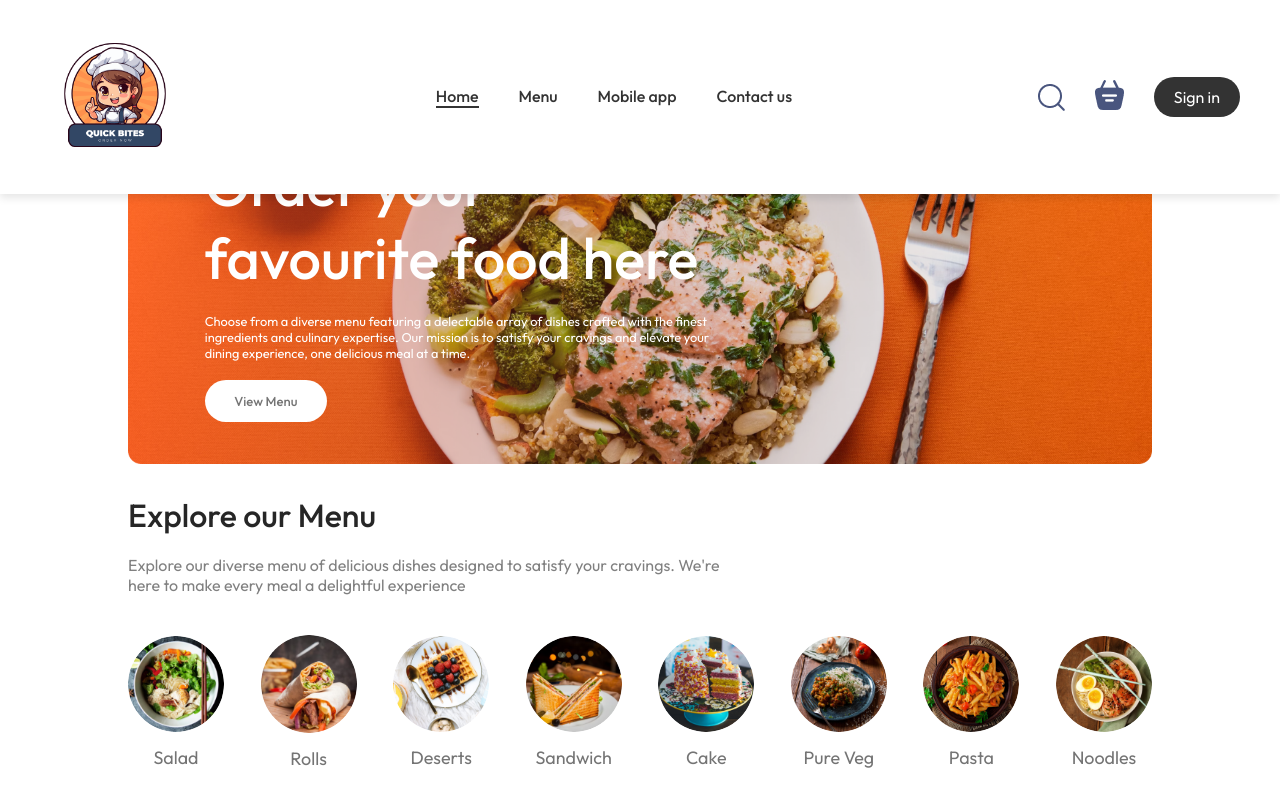
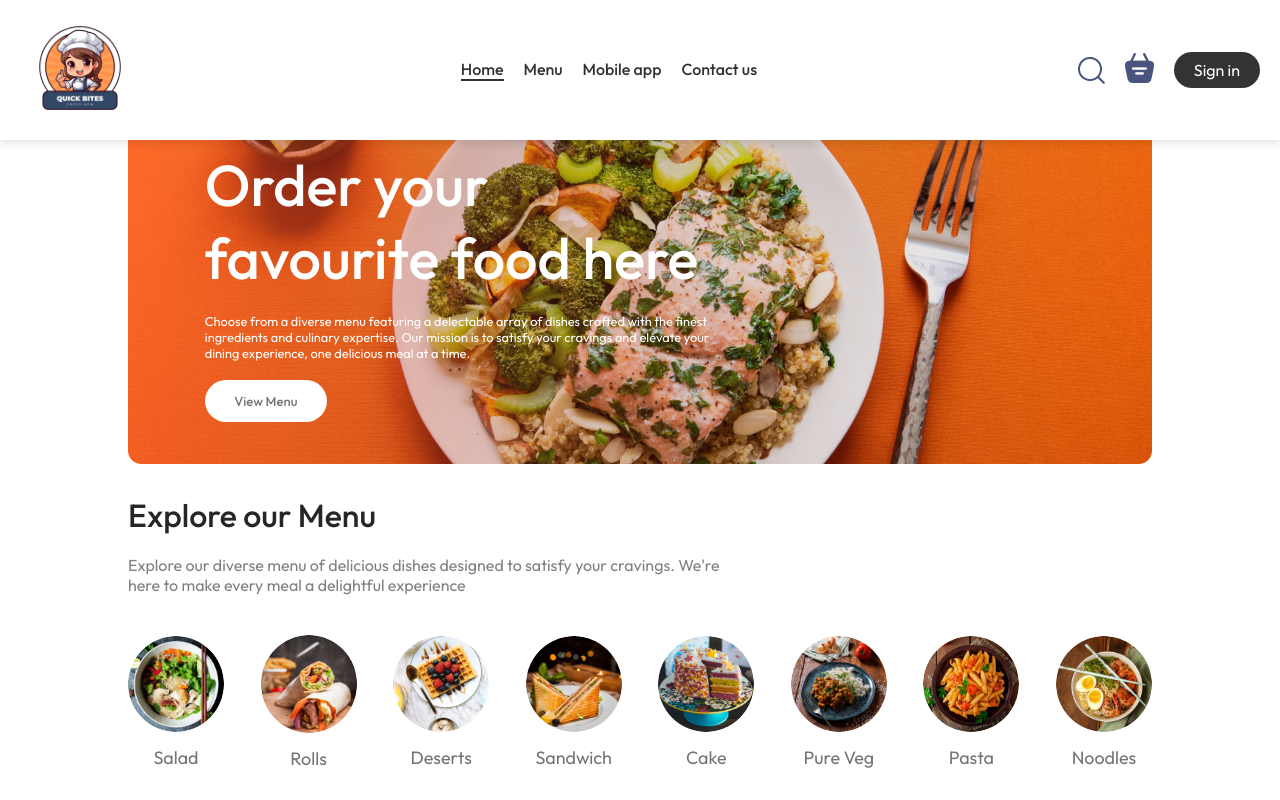
Before and after one commit to himanshudixit2002/Food-Del, a React (Vite) app in the folder frontend/: page / in a window 1280 px wide. Shown: the top 800 px of the page. Built offline with nearby package versions, Linux system fonts and the light colour scheme; no server answers.

Commit message:
nav-change

```diff
--- a/frontend/src/components/Navbar/Navbar.css
+++ b/frontend/src/components/Navbar/Navbar.css
@@ -1,29 +1,30 @@
 /* General Styles */
 .navbar {
-    padding: 20px 40px; /* Increased padding for a more spacious layout */
+    padding: 8px 20px; /* Reduced vertical padding to decrease height */
     display: flex;
     justify-content: space-between;
     align-items: center;
-    background: #fff; /* White background for a clean look */
-    box-shadow: 0 4px 8px rgba(0, 0, 0, 0.1); /* Light shadow for subtle depth */
-    position: fixed; /* Fixed positioning for a persistent navbar */
+    background: #fff;
+    box-shadow: 0 4px 8px rgba(0, 0, 0, 0.1);
+    position: fixed;
     width: 100%; /* Full width for the navbar */
     top: 0;
     left: 0;
-    z-index: 1000; /* High z-index to ensure it's above other content */
+    right: 0;
+    z-index: 1000;
 }
 
 .navbar .logo {
-    width: 150px; /* Adjusted logo size */
-    transition: width 0.3s ease; /* Smooth resizing */
+    width: 120px; /* Adjust logo size if needed */
+    transition: width 0.3s ease;
 }
 
 .navbar-menu {
     display: flex;
     list-style: none;
-    gap: 40px; /* Increased spacing between menu items */
-    color: #333; /* Darker text for better readability */
-    font-size: 16px;
+    gap: 20px; /* Space between menu items */
+    color: #333;
+    font-size: 16px; /* Font size */
     margin: 0;
     padding: 0;
 }
@@ -31,18 +32,18 @@
 .navbar-menu a {
     text-decoration: none;
     color: inherit;
-    font-weight: 500; /* Slightly bolder text */
+    font-weight: 500;
     transition: color 0.3s ease, border-bottom 0.3s ease;
 }
 
 .navbar-menu .active {
-    border-bottom: 2px solid #333; /* Dark underline for active item */
+    border-bottom: 2px solid #333;
 }
 
 .navbar-right {
     display: flex;
     align-items: center;
-    gap: 30px; /* Adjusted spacing for icons and buttons */
+    gap: 20px; /* Space between icons and buttons */
 }
 
 .navbar-search-icon {
@@ -51,28 +52,28 @@
 
 .navbar-search-icon .dot {
     position: absolute;
-    width: 12px;
-    height: 12px;
+    width: 10px;
+    height: 10px;
     background-color: #FF4C24;
     border-radius: 50%;
-    top: -8px;
-    right: -8px;
+    top: -6px;
+    right: -6px;
 }
 
 .navbar-right button {
-    background: #333; /* Dark background for the button */
-    font-size: 16px;
-    color: #fff; /* White text color */
+    background: #333;
+    font-size: 16px; /* Font size */
+    color: #fff;
     border: none;
-    padding: 10px 20px;
-    border-radius: 25px; /* Rounded corners */
+    padding: 8px 20px; /* Adjusted padding */
+    border-radius: 25px;
     cursor: pointer;
     transition: background 0.3s ease, transform 0.3s ease;
 }
 
 .navbar-right button:hover {
-    background: #555; /* Darker button background on hover */
-    transform: scale(1.05); /* Slight scaling effect on hover */
+    background: #555;
+    transform: scale(1.05);
 }
 
 .navbar-profile {
@@ -85,8 +86,8 @@
     right: 0;
     z-index: 100;
     background-color: #fff;
-    padding: 10px;
-    border-radius: 8px; /* Rounded corners */
+    padding: 8px;
+    border-radius: 8px;
     border: 1px solid #ddd;
     box-shadow: 0 4px 8px rgba(0, 0, 0, 0.1);
     list-style: none;
@@ -95,22 +96,22 @@
 .navbar-profile-dropdown li {
     display: flex;
     align-items: center;
-    gap: 10px;
+    gap: 8px;
     cursor: pointer;
-    padding: 8px 12px;
+    padding: 6px 10px;
     transition: background 0.3s ease;
 }
 
 .navbar-profile-dropdown img {
-    width: 20px;
+    width: 16px;
 }
 
 .navbar-profile-dropdown li:hover {
-    background: #f5f5f5; /* Subtle background change on hover */
+    background: #f5f5f5;
 }
 
 .navbar-profile:hover .navbar-profile-dropdown {
-    display: block; /* Show dropdown on hover */
+    display: block;
 }
 
 .navbar-profile hr {
@@ -121,32 +122,40 @@
 
 /* Responsive Styles */
 @media (max-width: 1050px) {
+    .navbar {
+        padding: 8px 15px;
+    }
+
     .navbar .logo {
-        width: 140px;
+        width: 100px;
     }
 
     .navbar-menu {
-        gap: 30px;
-        font-size: 15px;
-    }
-
-    .navbar-right {
-        gap: 20px;
-    }
-}
-
-@media (max-width: 900px) {
-    .navbar .logo {
-        width: 120px;
-    }
-
-    .navbar-menu {
-        gap: 20px;
+        gap: 15px;
         font-size: 14px;
     }
 
     .navbar-right {
         gap: 15px;
+    }
+}
+
+@media (max-width: 900px) {
+    .navbar {
+        padding: 6px 10px;
+    }
+
+    .navbar .logo {
+        width: 80px;
+    }
+
+    .navbar-menu {
+        gap: 10px;
+        font-size: 12px;
+    }
+
+    .navbar-right {
+        gap: 10px;
     }
 }
 
@@ -156,6 +165,6 @@
     }
 
     .navbar-right {
-        gap: 10px;
+        gap: 5px;
     }
 }
```
